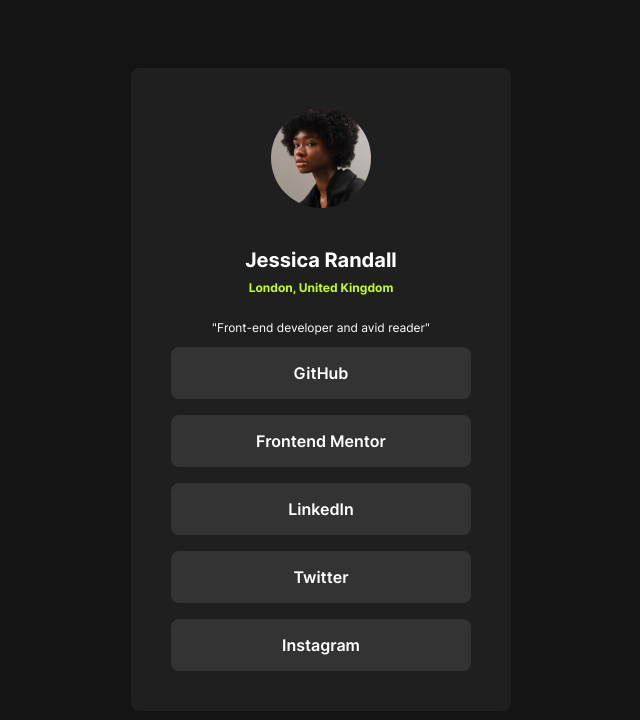
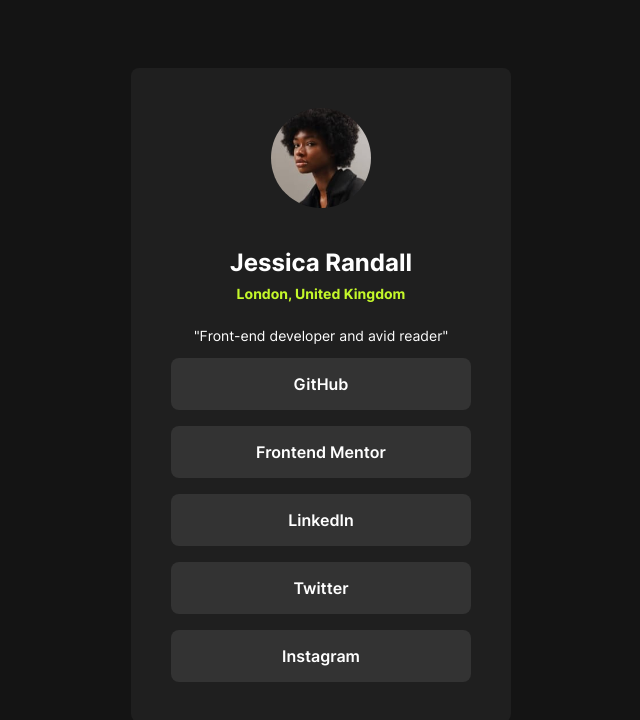
Before and after one commit to MaxAnderberg/social-links-profile, a Vue app: page / in a window 1280 px wide. Shown: the top 720 px of the page, without its empty margins (319-959 px from the left). Built offline with nearby package versions, Linux system fonts and the light colour scheme.

Commit message:
fixed font sizes

```diff
--- a/src/components/UserInfo.vue
+++ b/src/components/UserInfo.vue
@@ -25,16 +25,16 @@
         font-weight: bold;
         margin-bottom: 8px;
         margin-top: 40px;
-        font-size: 20px;
+        font-size: 24px;
     }
     .location {
         color:  var(--color-green);
         margin-bottom: 25px;
-        font-size: 12px;
+        font-size: 14px;
         margin-top: 0px;
         font-weight: bold;
     }
     .description {
-        font-size: 12px;
+        font-size: 14px;
     }
 </style>
```
